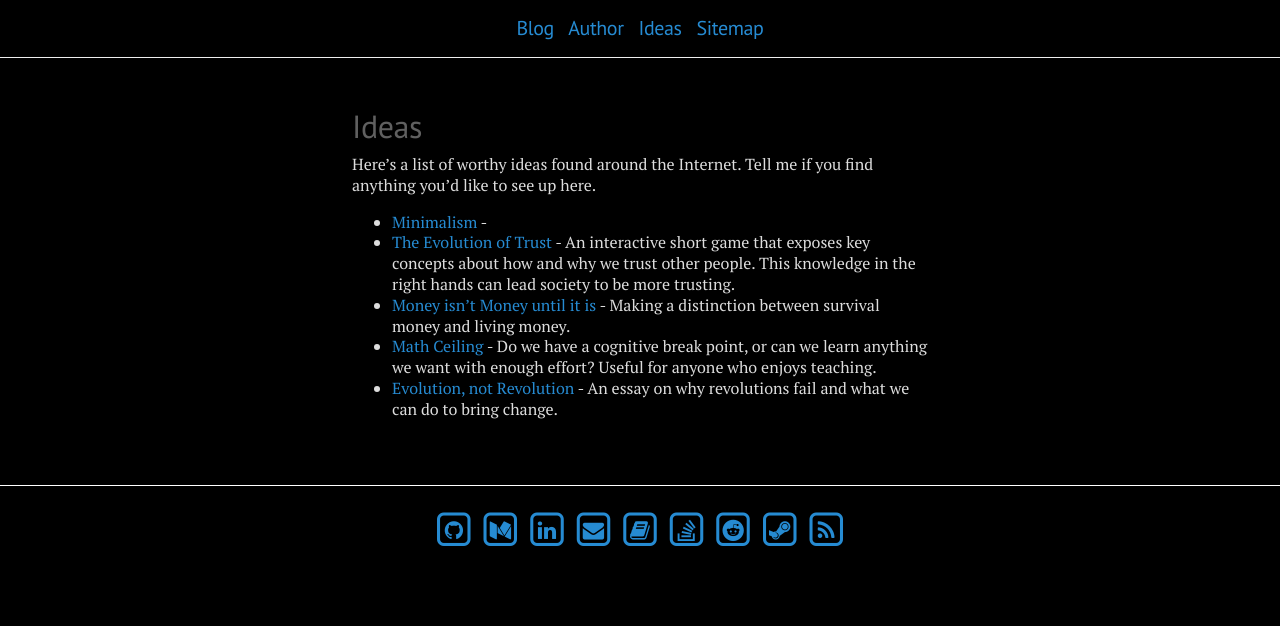
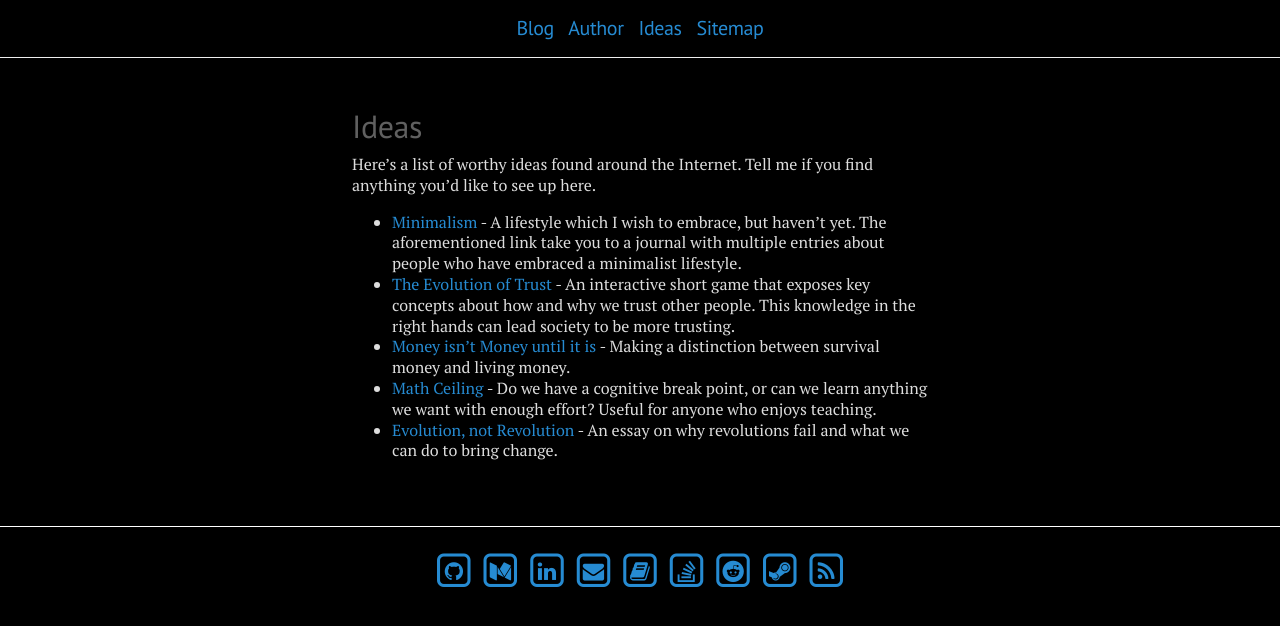
Before and after one commit to migueltorrescosta/migueltorrescosta.github.io, a Jekyll site: the page built from page_Ideas.md, in a window 1280 px wide. Shown: the top 626 px of the page. Built offline with Jekyll 4.4.1, drawn with Linux system fonts in a browser that asks for light colours.

Commit message:
Completed Minimalism's description

```diff
--- a/page_Ideas.md
+++ b/page_Ideas.md
@@ -8,7 +8,7 @@ head: true
 
 Here's a list of worthy ideas found around the Internet. Tell me if you find anything you'd like to see up here.
 
-* [Minimalism](https://minimalism.life/journal/) -
+* [Minimalism](https://minimalism.life/journal/) - A lifestyle which I wish to embrace, but haven't yet. The aforementioned link take you to a journal with multiple entries about people who have embraced a minimalist lifestyle.
 * [The Evolution of Trust](http://ncase.me/trust/) - An interactive short game that exposes key concepts about how and why we trust other people. This knowledge in the right hands can lead society to be more trusting.
 * [Money isn't Money until it is](https://medium.com/@conradshaw/money-isnt-money-97722fe87025) - Making a distinction between survival money and living money.
 * [Math Ceiling](https://mathwithbaddrawings.com/2015/04/08/the-math-ceiling-wheres-your-cognitive-breaking-point/) - Do we have a cognitive break point, or can we learn anything we want with enough effort? Useful for anyone who enjoys teaching.
```
